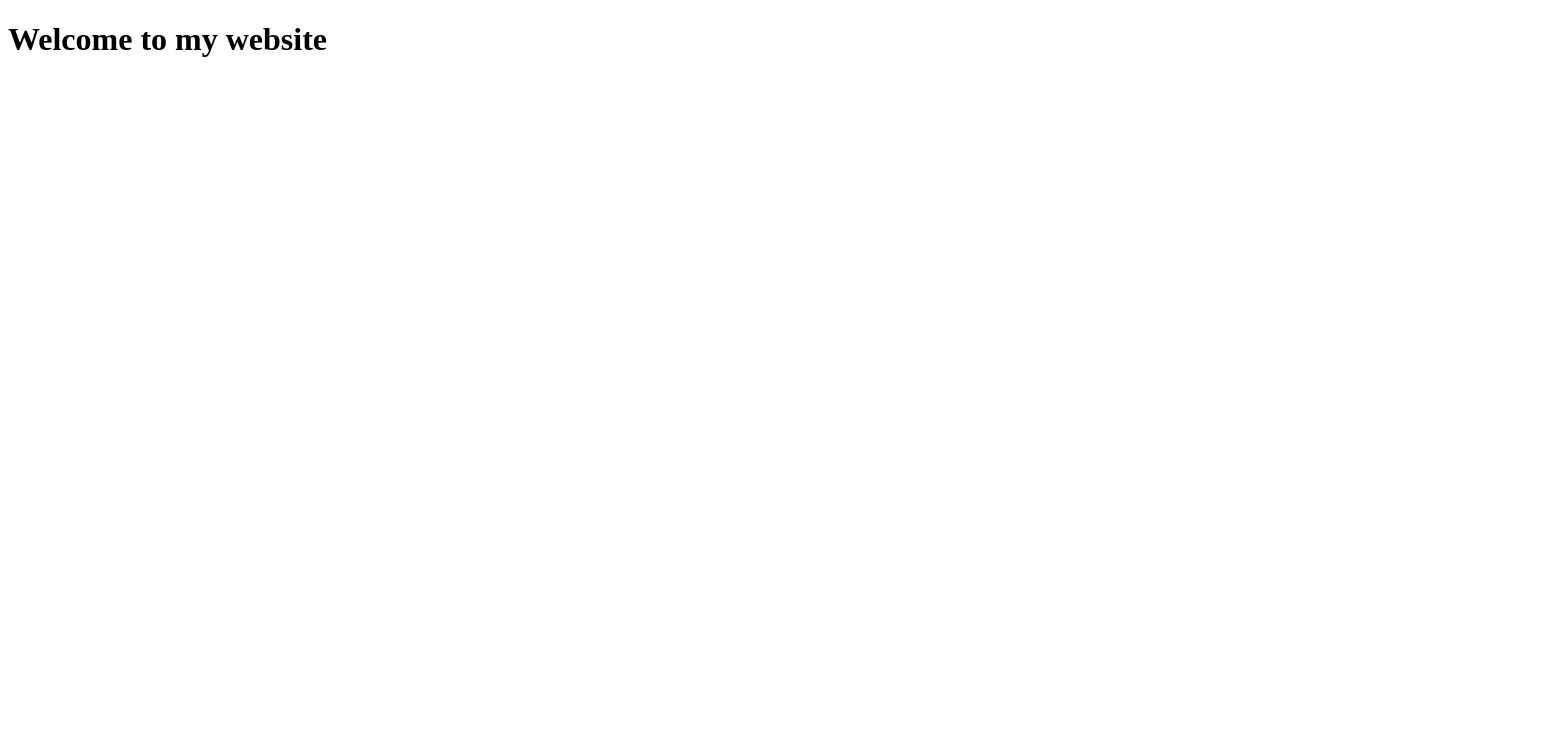
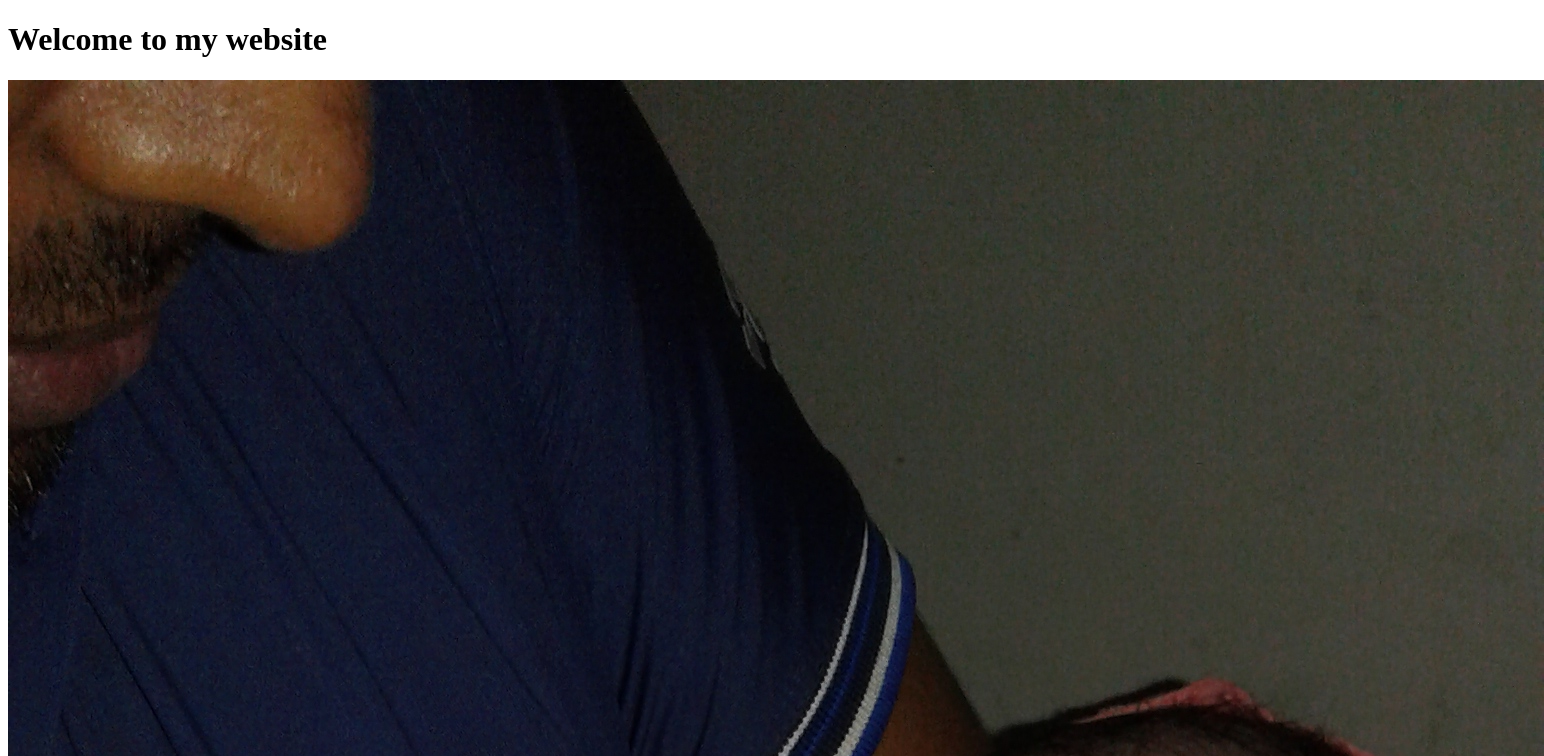
Before and after one commit to hasan-3/my-new-repo, a plain HTML site: page index.html in a window 1280 px wide. Shown: the top 756 px of the page, 1544 px wide, since content can reach past the window. Drawn offline with Linux system fonts and the light colour scheme.

Commit message:
image added

```diff
--- a/index.html
+++ b/index.html
@@ -8,5 +8,6 @@
 </head>
 <body>
     <h1>Welcome to my website</h1>
+    <img src="anika.jpg.jpg" alt="my daughter">
 </body>
 </html>
```
Also changed, not shown: anika.jpg.jpg (added), anika2.jpg.jpg (added), anika3.jpg.jpg (added), dg.jpg (added).
